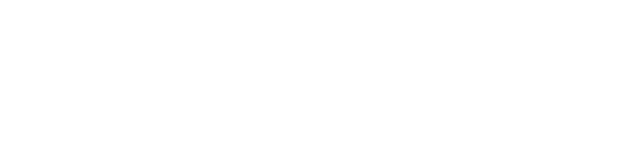
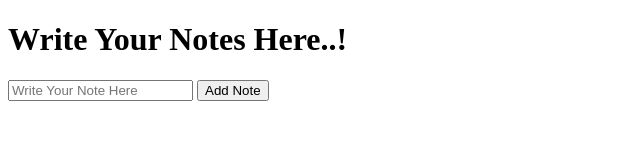
Before and after one commit to Sejall-pawar/Notes-Application, a plain HTML site: page index.html in a window 1280 px wide. Shown: the whole page, without its empty margins (0-640 px from the left). Drawn offline with Linux system fonts and the light colour scheme.

Commit message:
added the html for the notes application

```diff
--- a/index.html
+++ b/index.html
@@ -6,6 +6,11 @@
     <title>Notes-Application</title>
 </head>
 <body>
+    <h1>Write Your Notes Here..!</h1>
 
+    <div class="notes-input-container">
+       <input type="text" placeholder="Write Your Note Here" class="note-input">
+       <button type="button" class="btn-add">Add Note</button>
+    </div>
 </body>
 </html>
```
